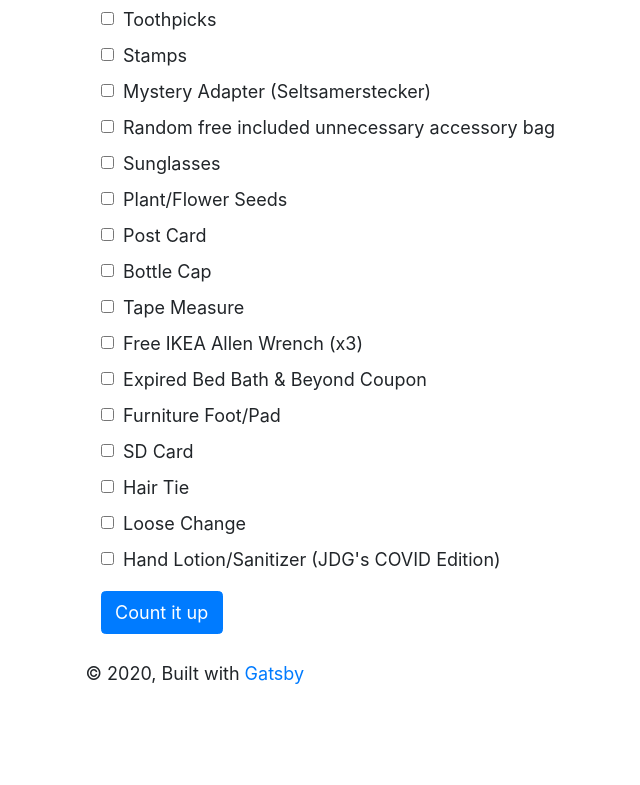
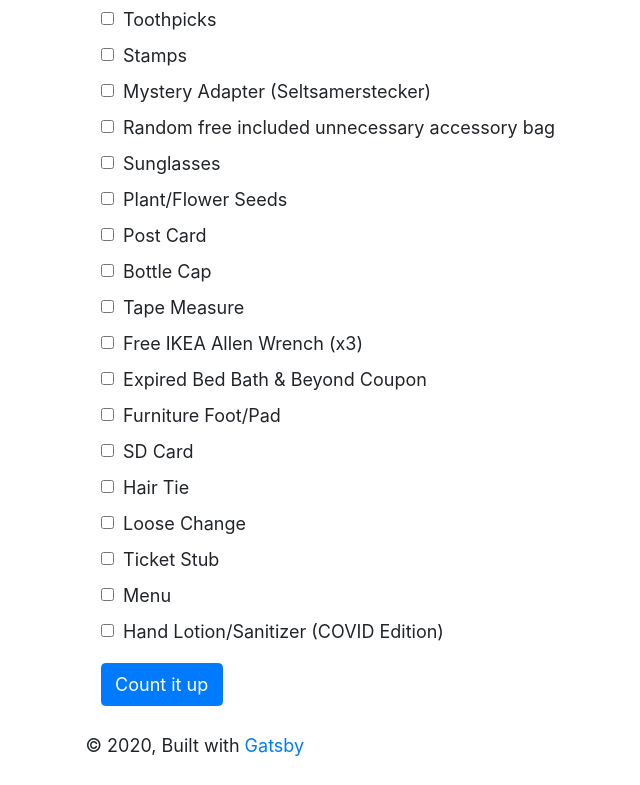
Before and after one commit to mmassie/JunkDrawerGame, a Gatsby site: page / in a window 1280 px wide. Shown: the part 1134-1919 px from the top of the page, without its empty margins (94-734 px from the left). Before the commit the page ends 1847 px from the top, so only its background shows below. Built offline with nearby package versions, Linux system fonts and the light colour scheme; Gatsby itself is replaced by a stand-in of ours.

Commit message:
adding items

```diff
--- a/src/components/app.js
+++ b/src/components/app.js
@@ -42,7 +42,9 @@ const OPTIONS = [
     "SD Card",
     "Hair Tie",
     "Loose Change",
-    "Hand Lotion/Sanitizer (JDG's COVID Edition)"
+    "Ticket Stub",
+    "Menu",
+    "Hand Lotion/Sanitizer (COVID Edition)"
 ];
 
 class App extends Component {
```
